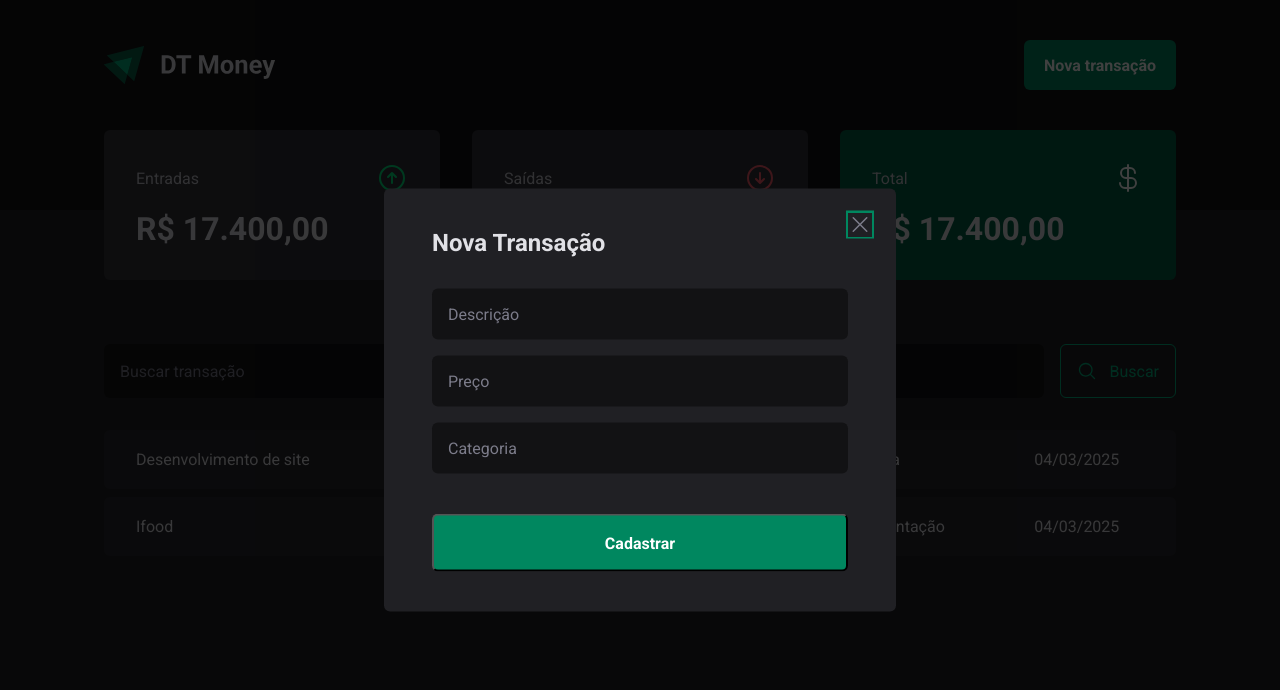
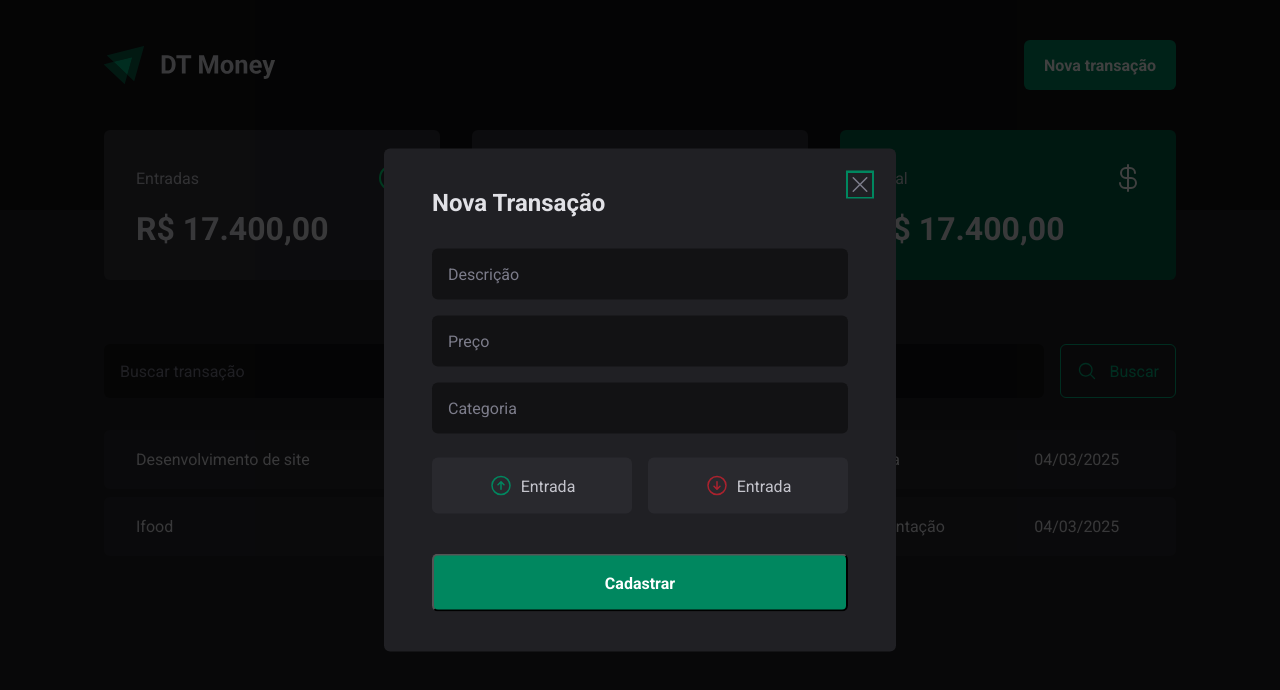
Before and after one commit to gabrielamenezes/dt-money, a React (Vite) app: page / in a window 1280 px wide. Both pictures are taken after a click on the button "Nova transação". Shown: the top 690 px of the page. Built offline with nearby package versions, Linux system fonts and the light colour scheme.

Commit message:
feat: enhance NewTransactionModal with transaction type selection buttons

```diff
--- a/src/components/Header/NewTransactionModal/index.tsx
+++ b/src/components/Header/NewTransactionModal/index.tsx
@@ -1,6 +1,12 @@
 import * as Dialog from "@radix-ui/react-dialog";
-import { CloseButton, Content, Overlay } from "./styles";
-import { X } from "@phosphor-icons/react";
+import {
+  CloseButton,
+  Content,
+  Overlay,
+  TransactionType,
+  TransactionTypeButton,
+} from "./styles";
+import { ArrowCircleDown, ArrowCircleUp, X } from "@phosphor-icons/react";
 
 export const NewTransactionModal = () => {
   return (
@@ -17,6 +23,17 @@ export const NewTransactionModal = () => {
           <input type="number" required placeholder="Preço" />
           <input type="text" required placeholder="Categoria" />
 
+          <TransactionType>
+            <TransactionTypeButton variant="income">
+              <ArrowCircleUp size={24} />
+              Entrada
+            </TransactionTypeButton>
+            <TransactionTypeButton variant="outcome">
+              <ArrowCircleDown size={24} />
+              Entrada
+            </TransactionTypeButton>
+          </TransactionType>
+
           <button type="submit">Cadastrar</button>
         </form>
       </Content>
--- a/src/components/Header/NewTransactionModal/styles.ts
+++ b/src/components/Header/NewTransactionModal/styles.ts
@@ -64,3 +64,33 @@ export const CloseButton = styled(Dialog.Close)`
   color: ${(props) => props.theme["gray-500"]};
   line-height: 0;
 `;
+
+export const TransactionType = styled.div`
+  display: grid;
+  grid-template-columns: 1fr 1fr;
+  gap: 1rem;
+  margin-top: 0.5rem;
+`;
+
+interface TransactionTypeButtonProps {
+  variant: "income" | "outcome";
+}
+export const TransactionTypeButton = styled.button<TransactionTypeButtonProps>`
+  background: ${(props) => props.theme["gray-700"]};
+  padding: 1rem;
+  display: flex;
+  align-items: center;
+  justify-content: center;
+  gap: 0.5rem;
+  border-radius: 6px;
+  cursor: pointer;
+  border: 0;
+  color: ${(props) => props.theme["gray-300"]};
+
+  svg {
+    color: ${(props) =>
+      props.variant === "income"
+        ? props.theme["green-500"]
+        : props.theme["red-500"]};
+  }
+`;
```
